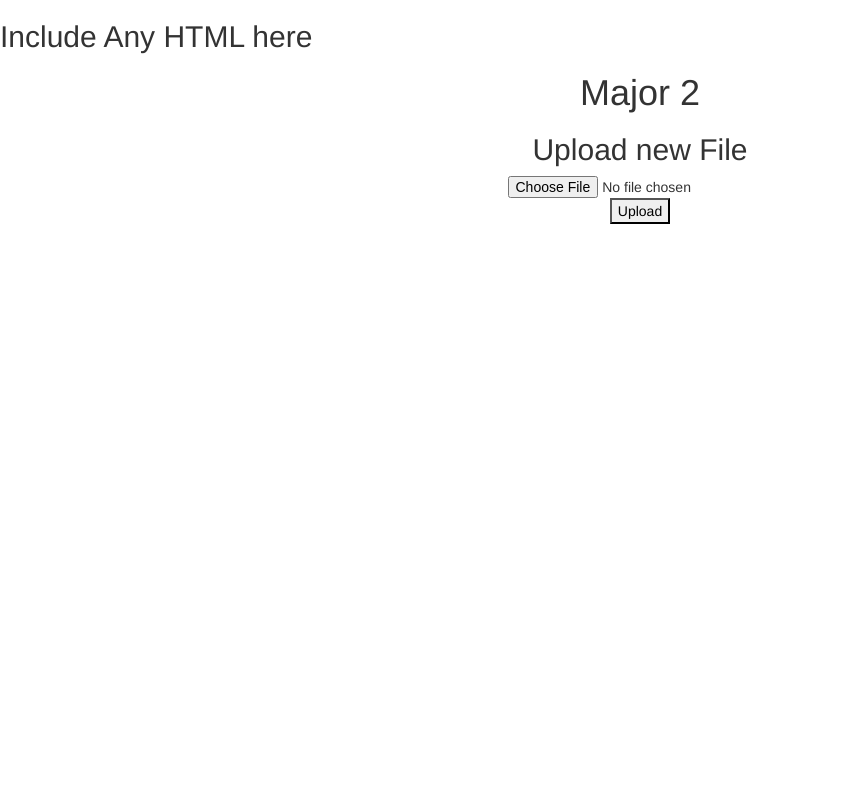
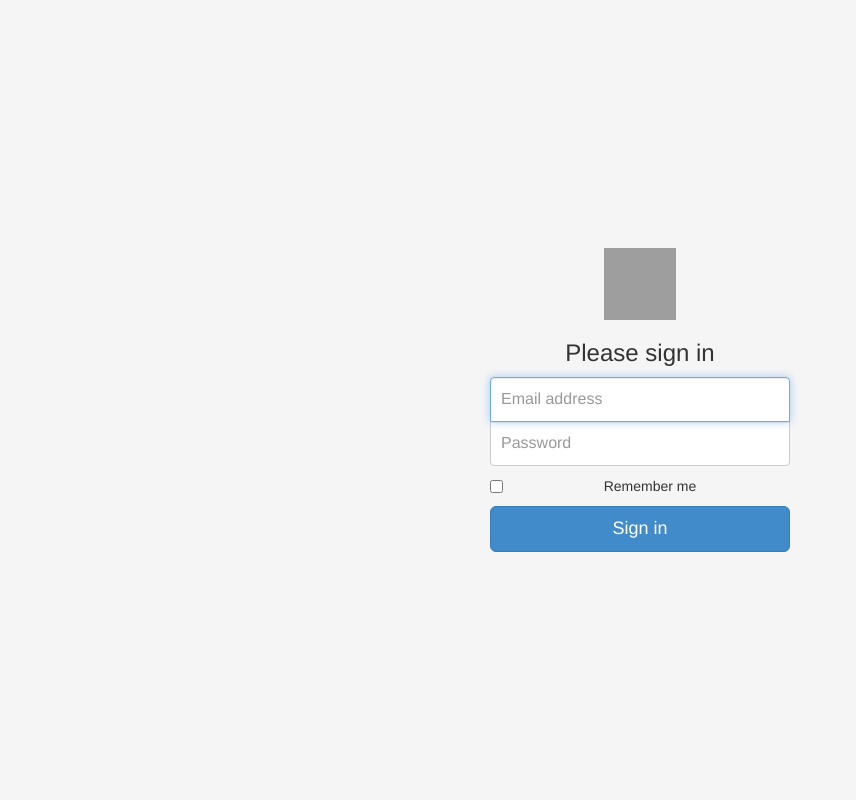
Before and after one commit to jitensardana/campus_management_system, a Flask app: page / in a window 1280 px wide. Shown: the whole page, without its empty margins (0-856 px from the left). Run offline with Flask 2, Linux system fonts and the light colour scheme; some libraries are stand-ins or nearby versions; grey boxes are pictures that could not be loaded.

Commit message:
Added Login Page

```diff
--- a/app.py
+++ b/app.py
@@ -21,7 +21,7 @@ def allowed_file(filename):
 
 @app.route('/', methods=['GET', 'POST'])
 def index():
-    return render_template('default.html')
+    return render_template('login.html')
 
 
 if __name__ == '__main__':
--- /dev/null
+++ b/static/css/signin.css
@@ -0,0 +1,49 @@
+html,
+body {
+  height: 100%;
+}
+
+body {
+  display: -ms-flexbox;
+  display: -webkit-box;
+  display: flex;
+  -ms-flex-align: center;
+  -ms-flex-pack: center;
+  -webkit-box-align: center;
+  align-items: center;
+  -webkit-box-pack: center;
+  justify-content: center;
+  padding-top: 40px;
+  padding-bottom: 40px;
+  background-color: #f5f5f5;
+}
+
+.form-signin {
+  width: 100%;
+  max-width: 330px;
+  padding: 15px;
+  margin: 0 auto;
+}
+.form-signin .checkbox {
+  font-weight: 400;
+}
+.form-signin .form-control {
+  position: relative;
+  box-sizing: border-box;
+  height: auto;
+  padding: 10px;
+  font-size: 16px;
+}
+.form-signin .form-control:focus {
+  z-index: 2;
+}
+.form-signin input[type="email"] {
+  margin-bottom: -1px;
+  border-bottom-right-radius: 0;
+  border-bottom-left-radius: 0;
+}
+.form-signin input[type="password"] {
+  margin-bottom: 10px;
+  border-top-left-radius: 0;
+  border-top-right-radius: 0;
+}
--- a/templates/default.html
+++ b/templates/default.html
@@ -2,6 +2,8 @@
 <html lang="en">
 
 <head>
+
+    <title>Student Portal - Login</title>
 
     <meta charset="utf-8">
     <meta http-equiv="X-UA-Compatible" content="IE=edge">
@@ -9,19 +11,19 @@
     <meta name="description" content="">
     <meta name="author" content="">
 
-    <link rel="stylesheet" href="static/css/bootstrap.min.css">
-    <link rel="stylesheet" href="static/css/font-awesome.min.css">
+    <link rel="stylesheet" href='{{ url_for('static', filename='css/bootstrap.min.css') }}'>
+    <link rel="stylesheet" href='{{ url_for('static', filename='css/font-awesome.min.css') }}'>
 </head>
 
 <body>
 
 <div class="container-fluid">
     <h2>Include Any HTML here</h2>
-    {% include 'index.html' %}
+    {% include 'navbar.html' %}
 </div>
 
-<script src='static/js/jquery.min.js'></script>
-<script src="static/js/bootstrap.min.js"></script>
+<script src='{{ url_for('static', filename='js/jquery.min.js') }}'></script>
+<script src='{{ url_for('static', filename='js/bootstrap.min.js') }}'></script>
 
 </body>
 
--- /dev/null
+++ b/templates/login.html
@@ -0,0 +1,35 @@
+<html lang="en">
+  <head>
+    <meta charset="utf-8">
+    <meta name="viewport" content="width=device-width, initial-scale=1, shrink-to-fit=no">
+    <meta name="description" content="">
+    <meta name="author" content="">
+
+
+    <title>Signin Template for Bootstrap</title>
+
+    <!-- Bootstrap core CSS -->
+    <link href="{{ url_for('static', filename='css/bootstrap.min.css') }}" rel="stylesheet">
+
+    <!-- Custom styles for this template -->
+    <link href="{{ url_for('static', filename='css/signin.css') }}" rel="stylesheet">
+  </head>
+
+  <body class="text-center">
+    <form class="form-signin">
+      <img class="mb-4" src="https://getbootstrap.com/assets/brand/bootstrap-solid.svg" alt="" width="72" height="72">
+      <h1 class="h3 mb-3 font-weight-normal">Please sign in</h1>
+      <label for="inputEmail" class="sr-only">Email address</label>
+      <input type="email" id="inputEmail" class="form-control" placeholder="Email address" required autofocus>
+      <label for="inputPassword" class="sr-only">Password</label>
+      <input type="password" id="inputPassword" class="form-control" placeholder="Password" required>
+      <div class="checkbox mb-3">
+        <label>
+          <input type="checkbox" value="remember-me"> Remember me
+        </label>
+      </div>
+      <button class="btn btn-lg btn-primary btn-block" type="submit">Sign in</button>
+
+    </form>
+  </body>
+</html>
```
Also changed, not shown: templates/navbar.html (added, +26 -0 lines), 3 other files.
